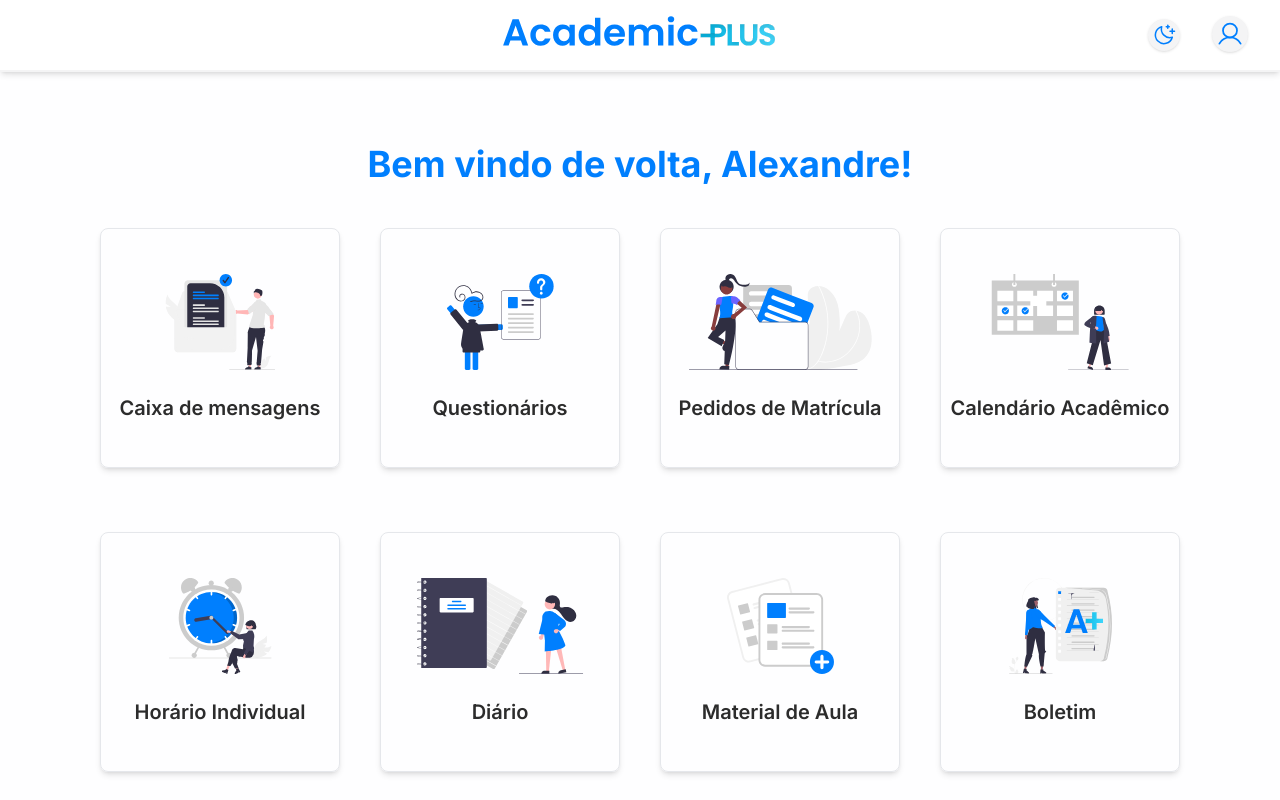
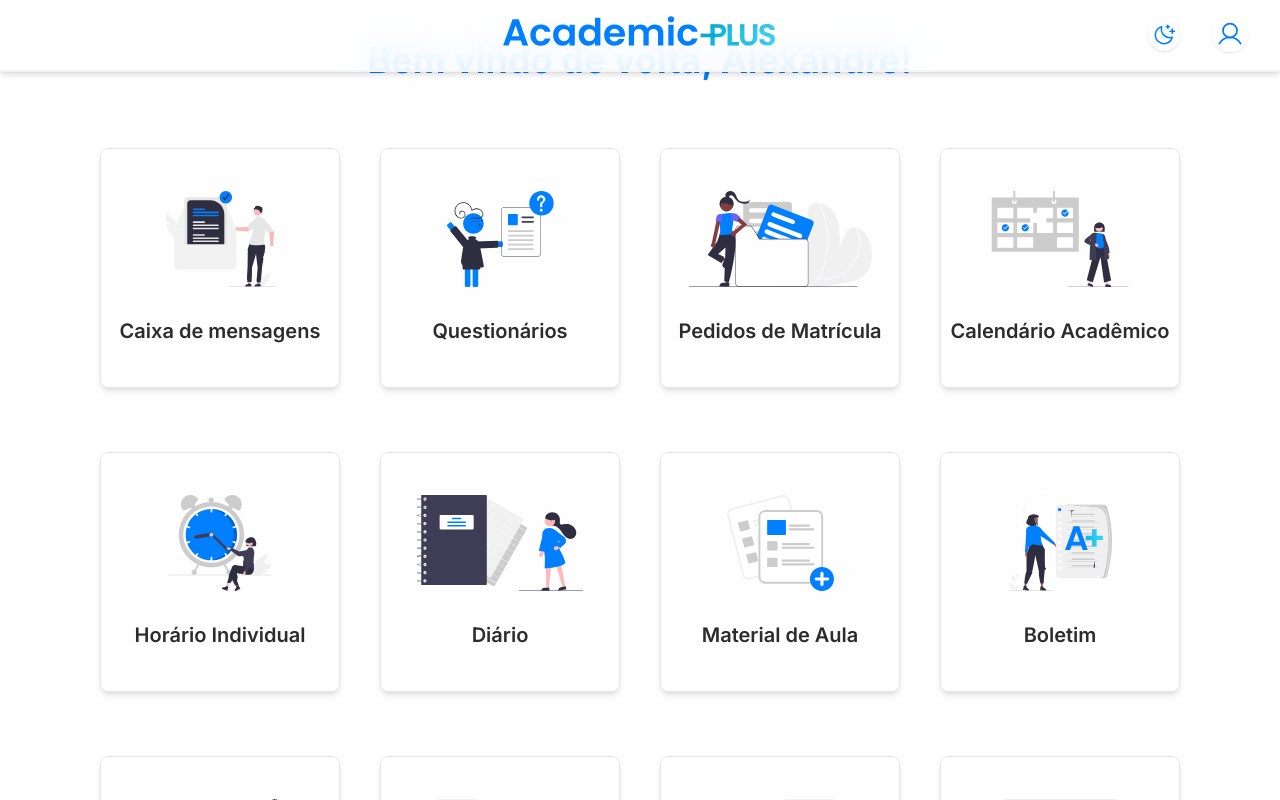
Before and after one commit to xandong/academic-plus, a Next.js app: page / in a window 1280 px wide. Shown: the top 800 px of the page. Built offline with nearby package versions, Linux system fonts and the light colour scheme.

Commit message:
style: refactor

```diff
--- a/src/components/CardItem.tsx
+++ b/src/components/CardItem.tsx
@@ -26,7 +26,9 @@ export default function CardItem({
           border dark:border-zinc-600 shadow-md hover:shadow-xl focus:shadow-xl rounded-lg
         hover:scale-105 focus:scale-105 outline-none focus:outline-zinc-300 dark:focus:outline-zinc-500 transition-all duration-300"
         >
-          <Image src={img} alt={alt} width="183px" height="96px" />
+          <div className="group-hover:scale-105 group-focus:scale-110 transition-transform duration-[400ms]">
+            <Image src={img} alt={alt} width="183px" height="96px" />
+          </div>
           <h2 className="text-xl text-center font-semibold px-2 transition-all ">
             {title}
           </h2>
--- a/src/components/Header.tsx
+++ b/src/components/Header.tsx
@@ -28,7 +28,6 @@ export default function Header() {
 
     setMounted(true);
   }, [setTheme, theme]);
-
   if (!mounted) return null;
 
   function isDark() {
@@ -77,7 +76,7 @@ export default function Header() {
       <div className="relative sm:absolute right-0 sm:right-8 flex items-center md:gap-8 sm:gap-4 gap-2 sm:pl-0 pl-2 text-primary-500 dark:text-primary-200">
         <button
           onClick={() => setTheme(isDark() ? "light" : "dark")}
-          className="p-1 bg-zinc-100 dark:bg-zinc-700 shadow rounded-full hover:scale-110 hover:shadow-md
+          className="p-1 bg-white dark:bg-zinc-700 shadow rounded-full hover:scale-110 hover:shadow-md
           focus:scale-110 transition-colors"
           aria-label="Toggle Theme"
         >
@@ -88,7 +87,7 @@ export default function Header() {
           <div className="relative">
             <button
               onClick={() => setToggleMenuUser(!toggleMenuUser)}
-              className="p-1 bg-zinc-100 dark:bg-zinc-700 shadow rounded-full hover:scale-110 hover:shadow-md
+              className="p-1 card-glass dark:bg-zinc-700 shadow rounded-full hover:scale-110 hover:shadow-md
               focus:scale-110 transition-colors"
             >
               <div className="hover:scale-110 transition-all">
@@ -96,18 +95,18 @@ export default function Header() {
               </div>
             </button>
             {toggleMenuUser ? (
-              <ul className="absolute top-12 right-0 flex flex-col gap-4 items-center rounded p-4 bg-zinc-50 dark:bg-zinc-700 border border-zinc-200 dark:border-zinc-600 scale-100">
-                <li className="hover:border-b hover:-mb-px">
+              <ul className="absolute top-12 right-0 flex flex-col gap-4 items-center rounded p-4 bg-white/95 dark:bg-zinc-700 border border-zinc-200 dark:border-zinc-600 scale-100">
+                <li className="hover:border-b border-primary-500 dark:border-primary-200 hover:-mb-px">
                   <Link href="/profile">
                     <a>Perfil</a>
                   </Link>
                 </li>
-                <li className="flex-1">
+                <li className="hover:border-b border-primary-500 dark:border-primary-200 hover:-mb-px">
                   <Link href="/settings">
                     <a>Configurações</a>
                   </Link>
                 </li>
-                <li>
+                <li className="hover:border-b border-primary-500 dark:border-primary-200 hover:-mb-px">
                   <Link href="/">
                     <button onClick={() => disconnected()}>Sair</button>
                   </Link>
--- a/src/components/Main.tsx
+++ b/src/components/Main.tsx
@@ -8,12 +8,12 @@ interface IMainProps {
 export default function Main({ title, children }: IMainProps) {
   return (
     <main
-      className=" flex-1 min-h-[90vh] md:py-36 sm:py-32 py-24 md:px-20 sm:px-8 px-2
+      className=" flex-1 min-h-[90vh] md:py-4 sm:py-32 py-24 md:px-20 sm:px-8 px-2
       flex flex-col items-center gap-10
     bg-white dark:bg-black
       relative"
     >
-      <h1 className="text-center md:text-4xl sm:text-3xl text-2xl text-primary-500 dark:text-primary-200 font-bold ">
+      <h1 className="md:py-6 py-4 text-center md:text-4xl sm:text-3xl text-2xl text-primary-500 dark:text-primary-200 font-bold ">
         {title}
       </h1>
       {children}
```
Also changed, not shown: public/logo.svg.
